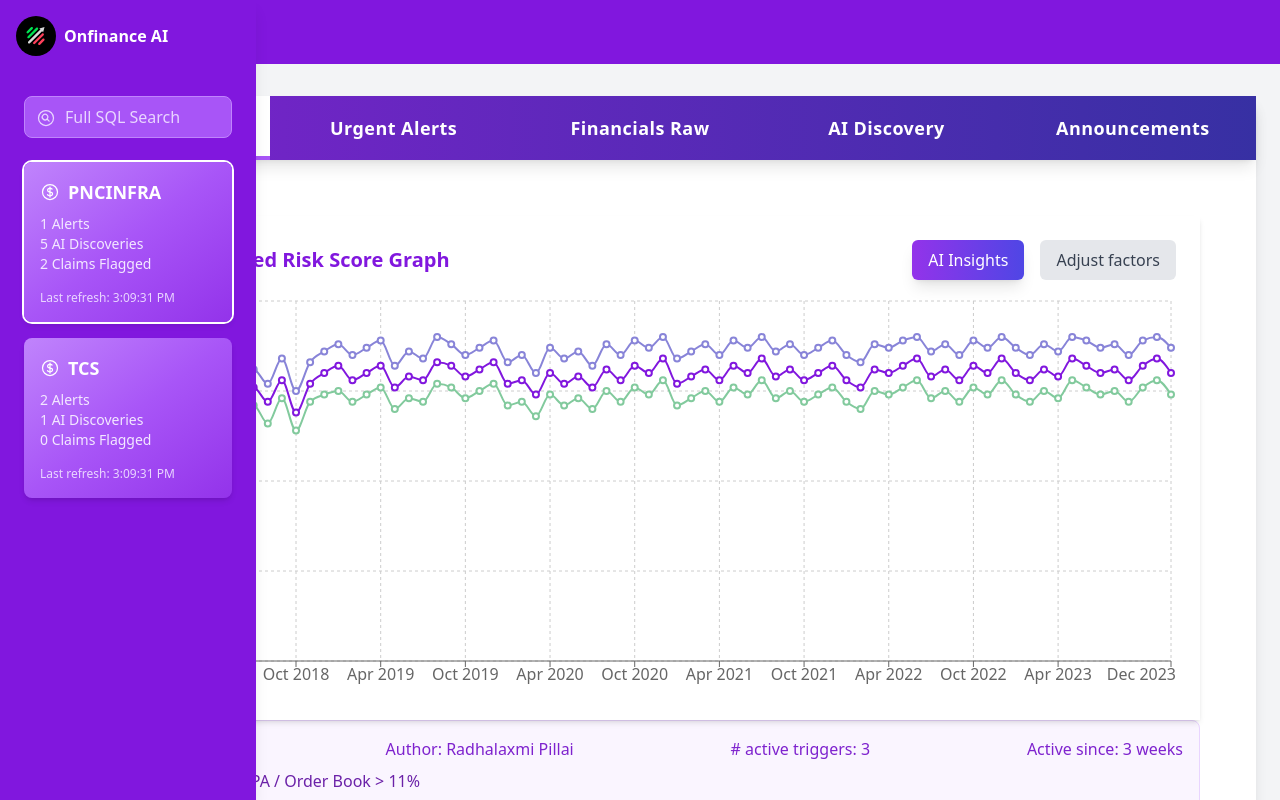
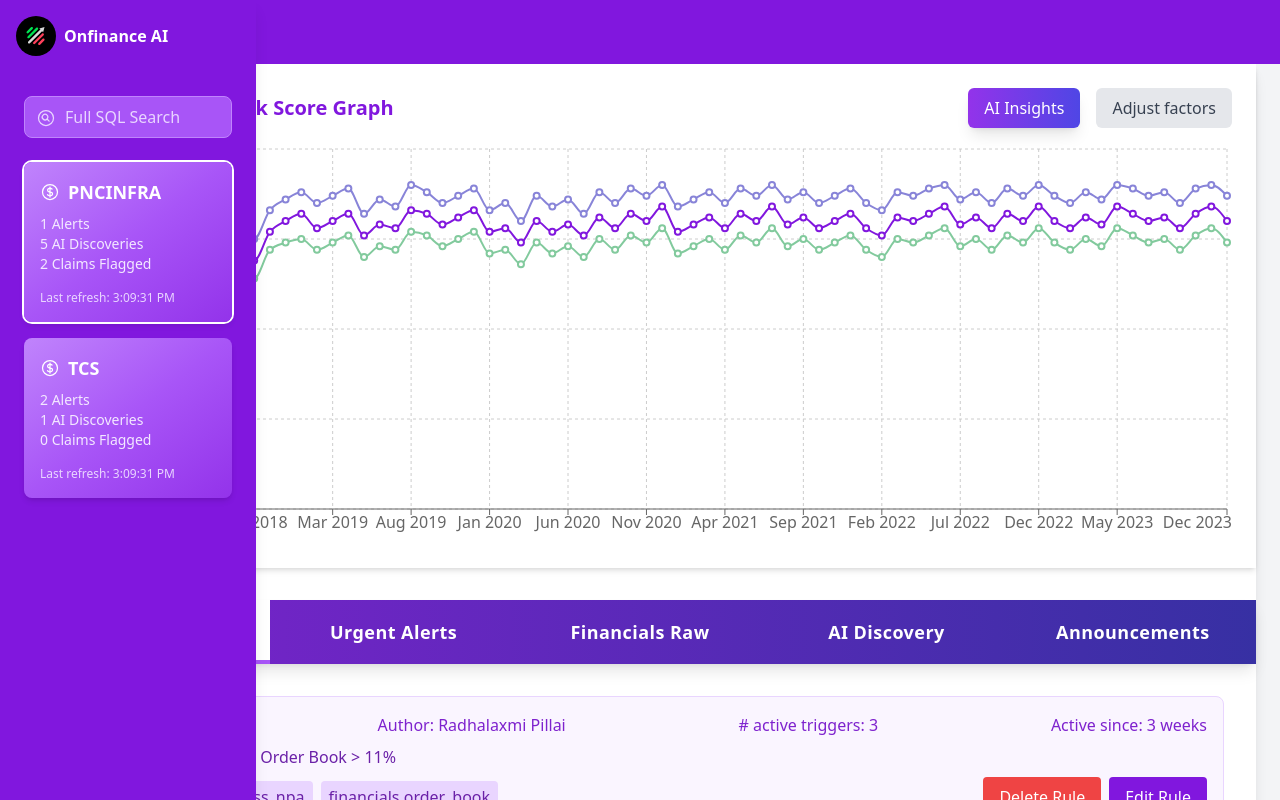
Before and after one commit to ankush170/nse-listings-dashboard, a Next.js app: page / in a window 1280 px wide. Built offline with nearby package versions, Linux system fonts and the light colour scheme.

Commit message:
navigation bar fixed
Signed-off-by: ankush170 <f20191095@goa.bits-pilani.ac.in>

```diff
--- a/src/components/FinancialScreener.tsx
+++ b/src/components/FinancialScreener.tsx
@@ -9,10 +9,7 @@
 
   return (
     <div className="bg-white rounded-lg shadow-lg">
-      <Navigation activeTab={activeTab} setActiveTab={setActiveTab} />
-      <div className="p-6">
-        <FinancialScreenerContent activeTab={activeTab} />
-      </div>
+      <FinancialScreenerContent activeTab={activeTab} setActiveTab={setActiveTab} />
     </div>
   );
 }
--- a/src/components/FinancialScreenerContent.tsx
+++ b/src/components/FinancialScreenerContent.tsx
@@ -8,6 +8,7 @@
 import { HardcodedData } from '../types';
 import { Sidebar } from './Sidebar';
 import { Graph } from './Graph';
+import { Navigation } from './Navigation';
 
 const hardcodedData = {
     rules: [
@@ -1264,9 +1265,10 @@
 
 interface FinancialScreenerContentProps {
     activeTab: string;
+    setActiveTab: (key: string) => void;
   }
 
-export function FinancialScreenerContent({ activeTab }: FinancialScreenerContentProps) {
+  export function FinancialScreenerContent({ activeTab, setActiveTab }: FinancialScreenerContentProps) {
     const [data, setData] = useState<HardcodedData | null>(null);
     const [selectedCompany, setSelectedCompany] = useState('PNCINFRA');
 
@@ -1303,9 +1305,12 @@
     return (
       <div className="flex">
         <Sidebar onCompanySelect={handleCompanySelect} />
-      <div className="flex-1 p-8">
+        <div className="flex-1">
           <Graph selectedCompany={selectedCompany} />
+          <Navigation activeTab={activeTab} setActiveTab={setActiveTab} />
+          <div className="p-8">
             {renderActiveTab()}
+          </div>
         </div>
       </div>
     );
--- a/src/components/Navigation.tsx
+++ b/src/components/Navigation.tsx
@@ -1,6 +1,5 @@
 'use client';
 
-import { useState } from 'react';
 
 const navItems = [
   { name: "Rules", key: "rules" },
@@ -38,7 +37,6 @@
           ))}
         </div>
       </div>
-      {/* <div className="h-1 bg-gradient-to-r from-pink-500 via-red-500 to-yellow-500"></div> */}
     </nav>
   );
 }
```
Lines whose indentation alone changed are shown as unchanged.
